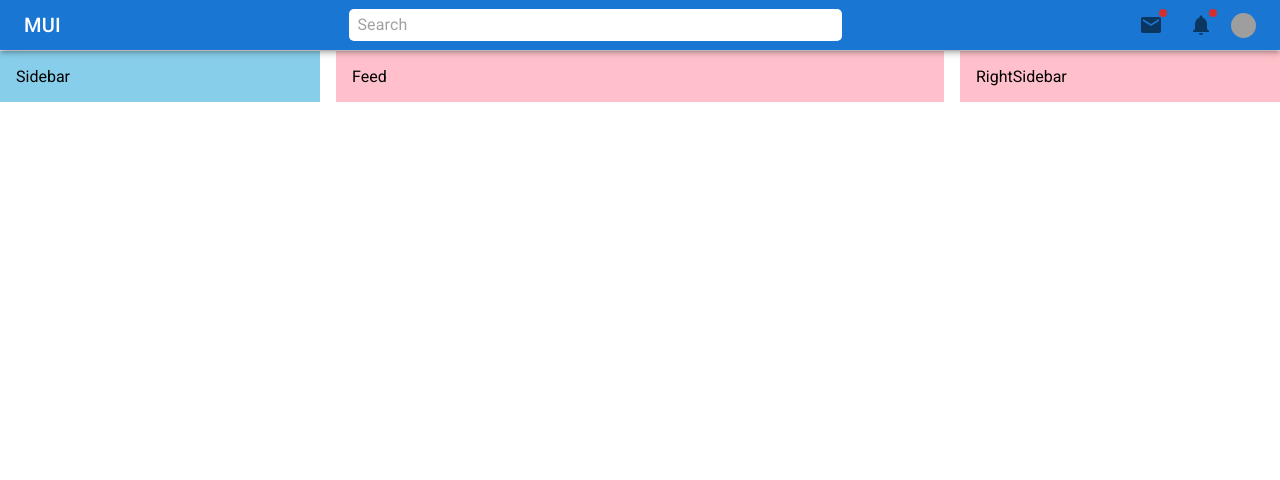
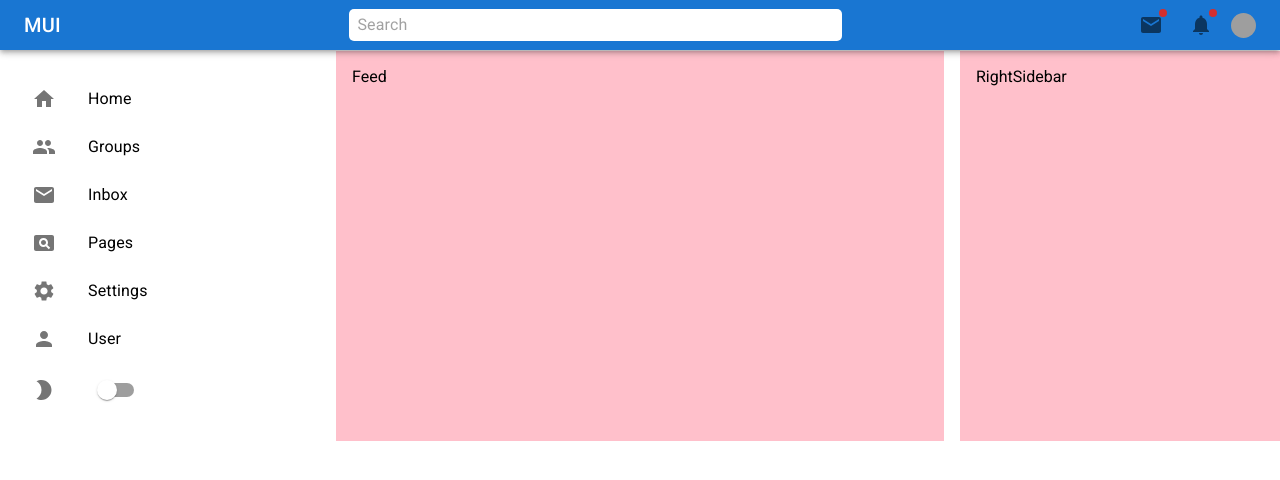
Before and after one commit to aziz-codes/mui-crash-course, a React (Vite) app: page / in a window 1280 px wide. Shown: the top 480 px of the page. Built offline with nearby package versions, Linux system fonts and the light colour scheme; grey boxes are pictures that could not be loaded.

Commit message:
List, ListItem,Switch, Icons

```diff
--- a/src/components/Sidebar.jsx
+++ b/src/components/Sidebar.jsx
@@ -1,16 +1,98 @@
 import React from "react";
-import { Box } from "@mui/material";
+import {
+  Box,
+  List,
+  ListItem,
+  ListItemButton,
+  ListItemIcon,
+  ListItemText,
+  Switch,
+} from "@mui/material";
+import {
+  Home,
+  Inbox,
+  Mail,
+  ModeNight,
+  Pages,
+  Pageview,
+  People,
+  PeopleAlt,
+  Person,
+  Settings,
+} from "@mui/icons-material";
 const Sidebar = () => {
   return (
     <Box
-      bgcolor="skyblue"
       flex={1}
       flexShrink="unset"
       maxWidth="350px"
       p={2}
       sx={{ display: { xs: "none", sm: "block" } }}
     >
-      Sidebar
+      <List>
+        <ListItem disablePadding>
+          <ListItemButton LinkComponent="a" href="#home">
+            <ListItemIcon>
+              <Home />
+            </ListItemIcon>
+            <ListItemText primary="Home" />
+          </ListItemButton>
+        </ListItem>
+
+        <ListItem disablePadding>
+          <ListItemButton LinkComponent="a" href="#groups">
+            <ListItemIcon>
+              <People />
+            </ListItemIcon>
+            <ListItemText primary="Groups" />
+          </ListItemButton>
+        </ListItem>
+
+        <ListItem disablePadding>
+          <ListItemButton LinkComponent="a" href="#mails">
+            <ListItemIcon>
+              <Mail />
+            </ListItemIcon>
+            <ListItemText primary="Inbox" />
+          </ListItemButton>
+        </ListItem>
+
+        <ListItem disablePadding>
+          <ListItemButton LinkComponent="a" href="#pages">
+            <ListItemIcon>
+              <Pageview />
+            </ListItemIcon>
+            <ListItemText primary="Pages" />
+          </ListItemButton>
+        </ListItem>
+
+        <ListItem disablePadding>
+          <ListItemButton LinkComponent="a" href="#settings">
+            <ListItemIcon>
+              <Settings />
+            </ListItemIcon>
+            <ListItemText primary="Settings" />
+          </ListItemButton>
+        </ListItem>
+
+        <ListItem disablePadding>
+          <ListItemButton LinkComponent="a" href="#friend">
+            <ListItemIcon>
+              <Person />
+            </ListItemIcon>
+            <ListItemText primary="User" />
+          </ListItemButton>
+        </ListItem>
+
+        <ListItem disablePadding>
+          <ListItemButton LinkComponent="a" href="#">
+            <ListItemIcon>
+              <ModeNight />
+            </ListItemIcon>
+            <Switch />
+          </ListItemButton>
+        </ListItem>
+      </List>
     </Box>
   );
 };
```
